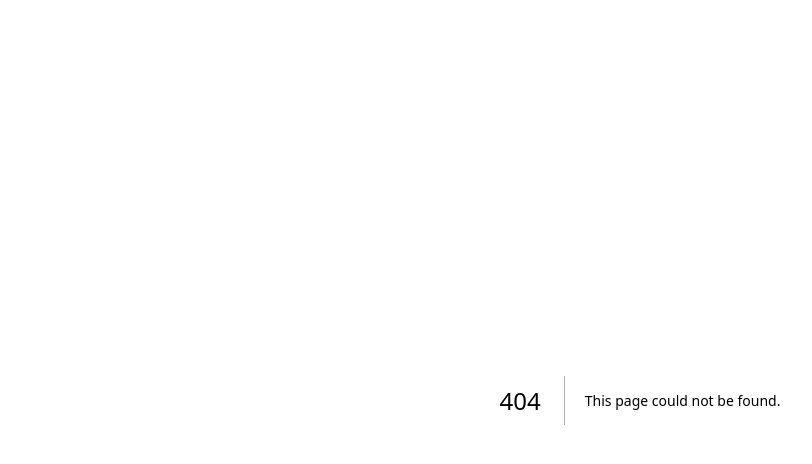
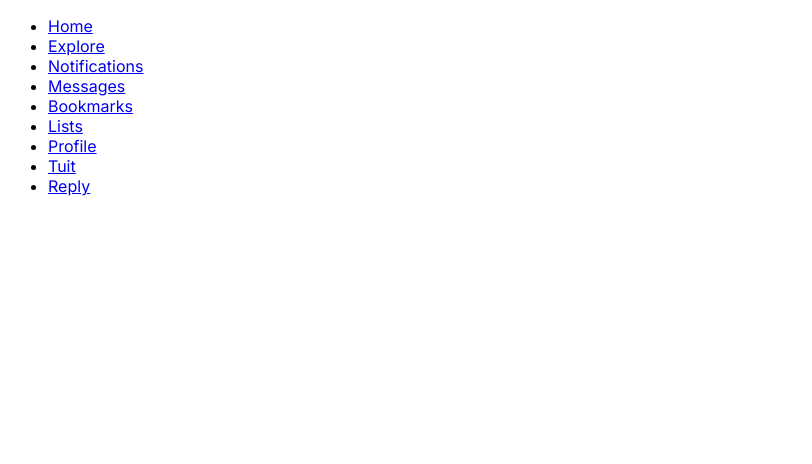
Before and after one commit to jamescd18/tuiter-web-app, a Next.js app: page /tuiter/navigation in a window 1280 px wide. Before the commit this address had no page. Shown: the top 464 px of the page, without its empty margins (0-812 px from the left). Built offline with nearby package versions, Linux system fonts and the light colour scheme.

Commit message:
Add tuiter base with initial nav

```diff
--- /dev/null
+++ b/app/tuiter/navigation/page.tsx
@@ -0,0 +1,35 @@
+import Link from "next/link";
+
+export default function Navigation() {
+  return (
+    <ul>
+      <li>
+        <Link href="home">Home</Link>
+      </li>
+      <li>
+        <Link href="explore">Explore</Link>
+      </li>
+      <li>
+        <Link href="notifications">Notifications</Link>
+      </li>
+      <li>
+        <Link href="messages">Messages</Link>
+      </li>
+      <li>
+        <Link href="bookmarks">Bookmarks</Link>
+      </li>
+      <li>
+        <Link href="lists">Lists</Link>
+      </li>
+      <li>
+        <Link href="profile">Profile</Link>
+      </li>
+      <li>
+        <Link href="tuit">Tuit</Link>
+      </li>
+      <li>
+        <Link href="reply">Reply</Link>
+      </li>
+    </ul>
+  );
+}
```
